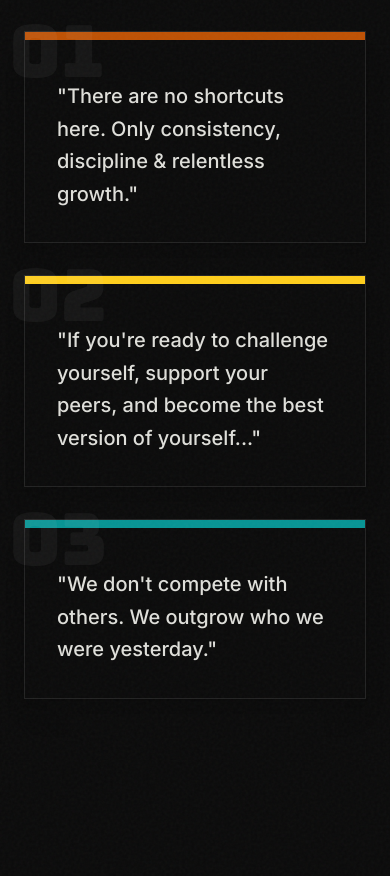
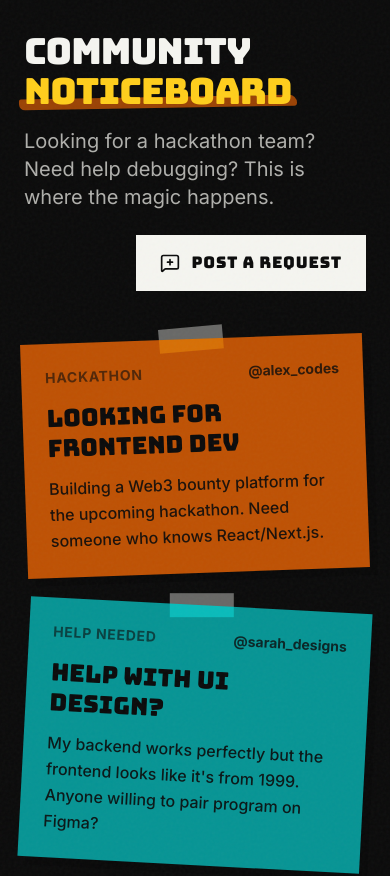
Before and after one commit to swastikadebnath/fjp-sample, a Next.js app: page / in a window 390 px wide. Shown: the part 3920-4796 px from the top of the page. Built offline with nearby package versions, Linux system fonts and the light colour scheme.

Commit message:
Add Community Noticeboard feature

```diff
--- a/src/app/page.tsx
+++ b/src/app/page.tsx
@@ -3,6 +3,7 @@ import Stats from "@/components/Stats";
 import Mission from "@/components/Mission";
 import JoinCommunity from "@/components/JoinCommunity";
 import WhatWeShare from "@/components/WhatWeShare";
+import Noticeboard from "@/components/Noticeboard";
 import Principles from "@/components/Principles";
 import Timeline from "@/components/Timeline";
 import ClosingCTA from "@/components/ClosingCTA";
@@ -16,6 +17,7 @@ export default function Home() {
       <Mission />
       <JoinCommunity />
       <WhatWeShare />
+      <Noticeboard />
       <Principles />
       <Timeline />
       <ClosingCTA />
--- /dev/null
+++ b/src/components/Noticeboard.tsx
@@ -0,0 +1,136 @@
+"use client";
+
+import { motion } from "framer-motion";
+import { MessageSquarePlus } from "lucide-react";
+
+export default function Noticeboard() {
+  const notices = [
+    {
+      id: 1,
+      title: "Looking for Frontend Dev",
+      content: "Building a Web3 bounty platform for the upcoming hackathon. Need someone who knows React/Next.js.",
+      author: "@alex_codes",
+      tag: "Hackathon",
+      color: "bg-[var(--color-rust)] text-[var(--color-background)]",
+      rotation: "-rotate-2",
+    },
+    {
+      id: 2,
+      title: "Help with UI Design?",
+      content: "My backend works perfectly but the frontend looks like it's from 1999. Anyone willing to pair program on Figma?",
+      author: "@sarah_designs",
+      tag: "Help Needed",
+      color: "bg-[var(--color-teal)] text-[var(--color-background)]",
+      rotation: "rotate-3",
+    },
+    {
+      id: 3,
+      title: "Project Idea: Smart Campus",
+      content: "Looking for hardware enthusiasts (Arduino/Raspberry Pi) to build a smart campus prototype. DM me!",
+      author: "@hardware_hacker",
+      tag: "LFG",
+      color: "bg-[var(--color-yellow)] text-[var(--color-background)]",
+      rotation: "-rotate-1",
+    },
+  ];
+
+  const containerVariants = {
+    hidden: { opacity: 0 },
+    visible: {
+      opacity: 1,
+      transition: { staggerChildren: 0.2 },
+    },
+  };
+
+  const cardVariants = {
+    hidden: { y: 20, opacity: 0, scale: 0.95 },
+    visible: { y: 0, opacity: 1, scale: 1, transition: { type: "spring", stiffness: 100 } },
+  };
+
+  return (
+    <section className="py-24 px-6 sm:px-8 relative overflow-hidden">
+      <div className="max-w-6xl mx-auto">
+        <div className="flex flex-col md:flex-row justify-between items-end mb-12 gap-6">
+          <div className="max-w-2xl">
+            <motion.h2
+              initial={{ x: -30, opacity: 0 }}
+              whileInView={{ x: 0, opacity: 1 }}
+              viewport={{ once: true }}
+              className="text-4xl md:text-5xl font-display uppercase tracking-tight text-[var(--color-foreground)]"
+            >
+              Community <span className="brush-underline text-[var(--color-yellow)]">Noticeboard</span>
+            </motion.h2>
+            <motion.p
+              initial={{ x: -30, opacity: 0 }}
+              whileInView={{ x: 0, opacity: 1 }}
+              viewport={{ once: true }}
+              transition={{ delay: 0.1 }}
+              className="mt-4 text-xl text-[var(--color-foreground)]/70 max-w-xl"
+            >
+              Looking for a hackathon team? Need help debugging? This is where the magic happens.
+            </motion.p>
+          </div>
+
+          <motion.a
+            href="https://chat.whatsapp.com/DoBwZL9e3dWKzYZkpJkcYv?s=cl&p=a&ilr=4"
+            target="_blank"
+            rel="noopener noreferrer"
+            initial={{ opacity: 0, scale: 0.9 }}
+            whileInView={{ opacity: 1, scale: 1 }}
+            whileHover={{ scale: 1.05 }}
+            whileTap={{ scale: 0.95 }}
+            viewport={{ once: true }}
+            className="group flex items-center gap-3 px-6 py-4 bg-[var(--color-foreground)] text-[var(--color-background)] font-display uppercase tracking-wider hover:bg-[var(--color-yellow)] transition-colors"
+          >
+            <MessageSquarePlus className="w-5 h-5" />
+            <span>Post a Request</span>
+          </motion.a>
+        </div>
+
+        <motion.div
+          variants={containerVariants}
+          initial="hidden"
+          whileInView="visible"
+          viewport={{ once: true, margin: "-50px" }}
+          className="grid grid-cols-1 md:grid-cols-2 lg:grid-cols-3 gap-8"
+        >
+          {notices.map((notice) => (
+            <motion.div
+              key={notice.id}
+              variants={cardVariants}
+              whileHover={{ scale: 1.05, rotate: 0, zIndex: 10 }}
+              className={`${notice.color} ${notice.rotation} p-6 sm:p-8 shadow-xl relative transition-transform duration-300 ease-out`}
+              style={{
+                boxShadow: "8px 8px 0px rgba(0,0,0,0.2)"
+              }}
+            >
+              {/* Tape effect */}
+              <div className="absolute -top-3 left-1/2 -translate-x-1/2 w-16 h-6 bg-[var(--color-offwhite)]/40 -rotate-3 mix-blend-overlay"></div>
+
+              <div className="flex justify-between items-start mb-4">
+                <span className="text-sm font-bold uppercase tracking-wider opacity-60">
+                  {notice.tag}
+                </span>
+                <span className="text-sm font-bold opacity-80">
+                  {notice.author}
+                </span>
+              </div>
+              <h3 className="text-2xl font-display leading-tight mb-3">
+                {notice.title}
+              </h3>
+              <p className="opacity-90 leading-relaxed font-medium">
+                {notice.content}
+              </p>
+            </motion.div>
+          ))}
+        </motion.div>
+
+        <div className="mt-12 text-center">
+          <p className="text-[var(--color-foreground)]/50 text-sm italic">
+            * Tap "Post a Request" to drop your message in the WhatsApp group.
+          </p>
+        </div>
+      </div>
+    </section>
+  );
+}
```
